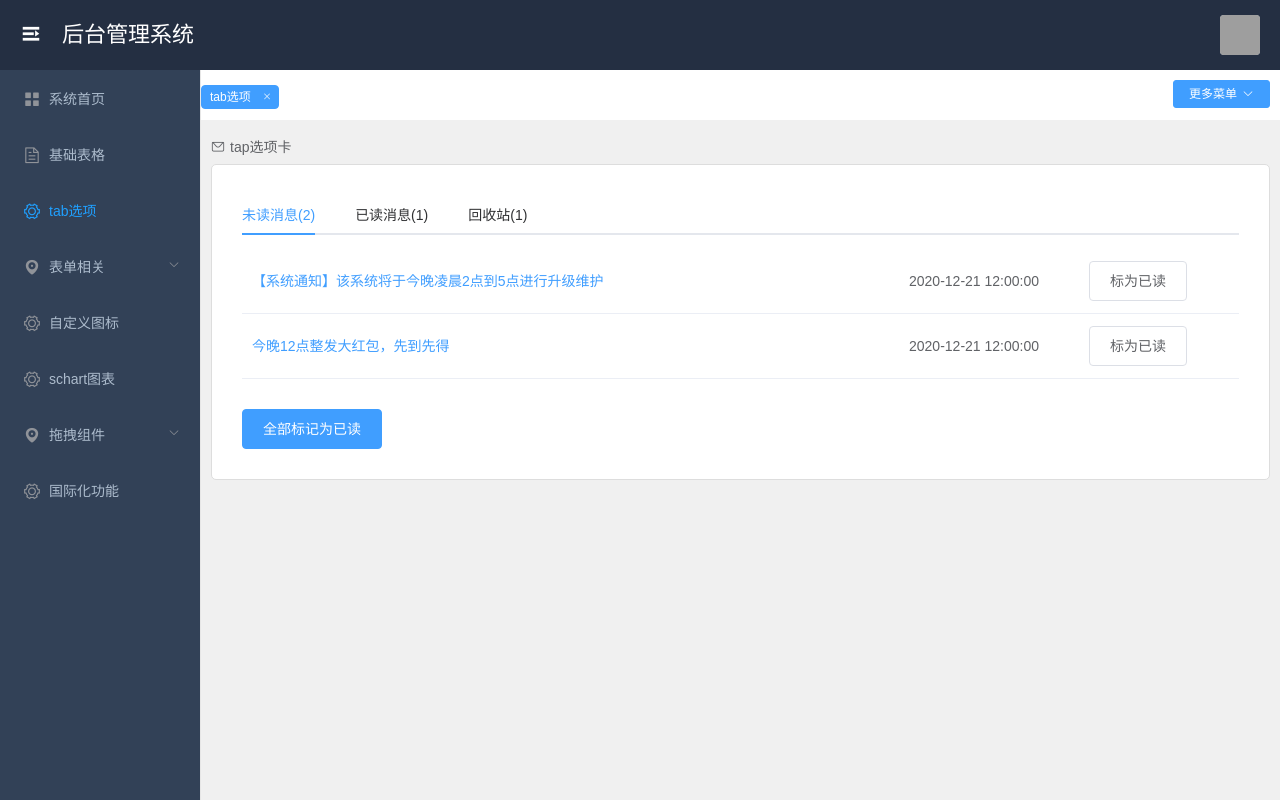
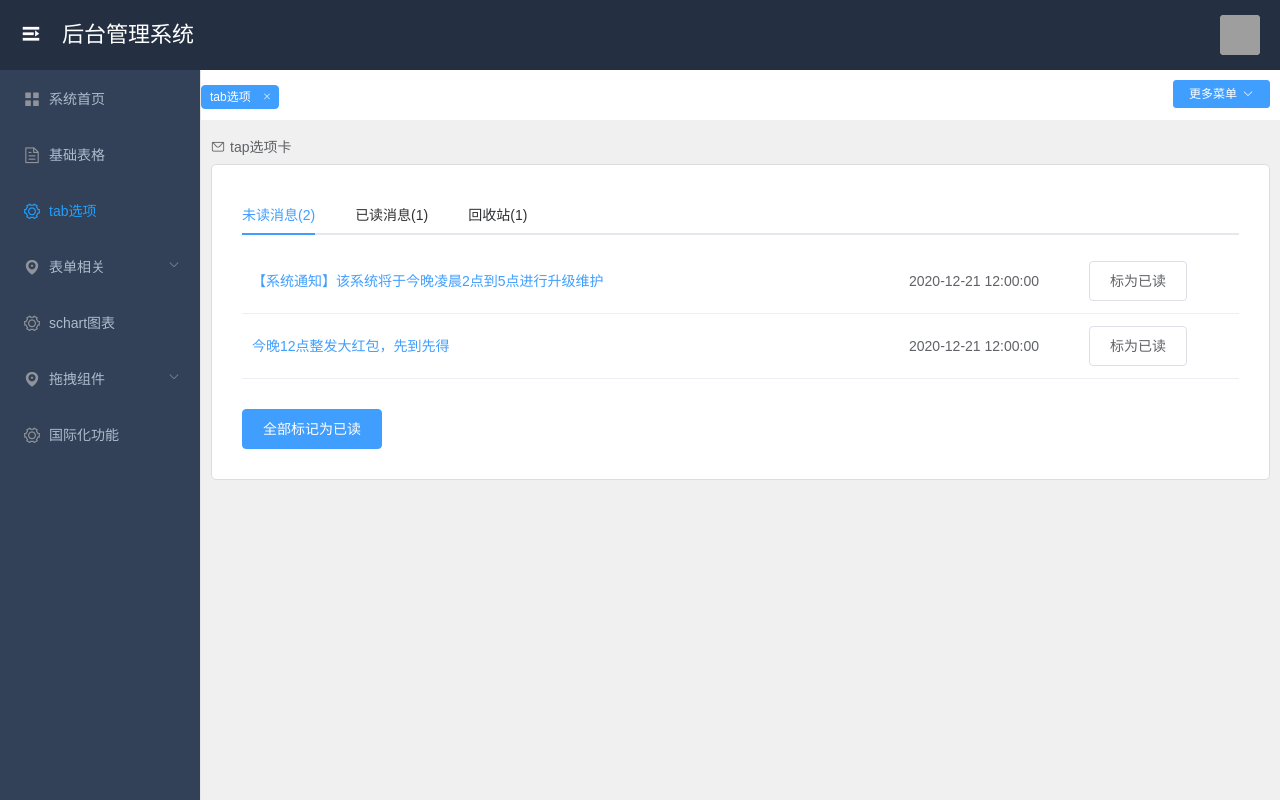
Before and after one commit to Sww-echo/vue-admin-system, a Vue app: page /#/taboption in a window 1280 px wide. Built offline with nearby package versions, Linux system fonts and the light colour scheme; sample sign-in values are in the browser's storage; grey boxes are pictures that could not be loaded.

Commit message:
12.25基本已完善

```diff
--- a/src/views/Home.vue
+++ b/src/views/Home.vue
@@ -42,10 +42,6 @@
               <el-menu-item index="/fileupload">文件上传</el-menu-item>
             </el-menu-item-group>
           </el-submenu>
-          <el-menu-item index="/customicon">
-            <i class="el-icon-setting"></i>
-            <span slot="title">自定义图标</span>
-          </el-menu-item>
           <el-menu-item index="/schart">
             <i class="el-icon-setting"></i>
             <span slot="title">schart图表</span>
--- a/src/views/components/systemHome.vue
+++ b/src/views/components/systemHome.vue
@@ -146,6 +146,12 @@ export default {
         },
         {
           id: "6",
+          msg: "今天要写100个bug"
+        },
+        {
+          id: "7",
+          flag: true,
+
           msg: "今天要写100个bug"
         }
       ]
```
